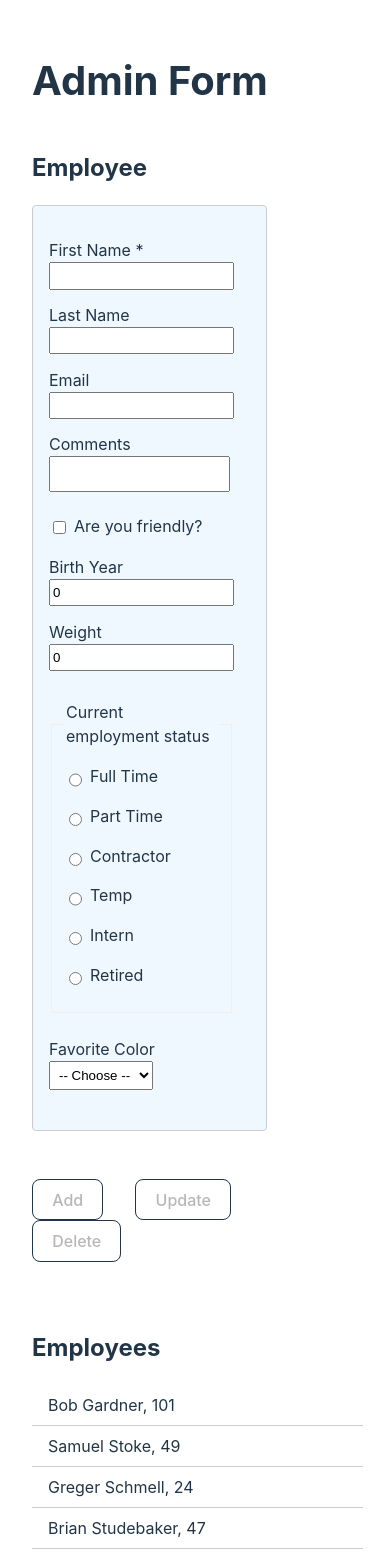
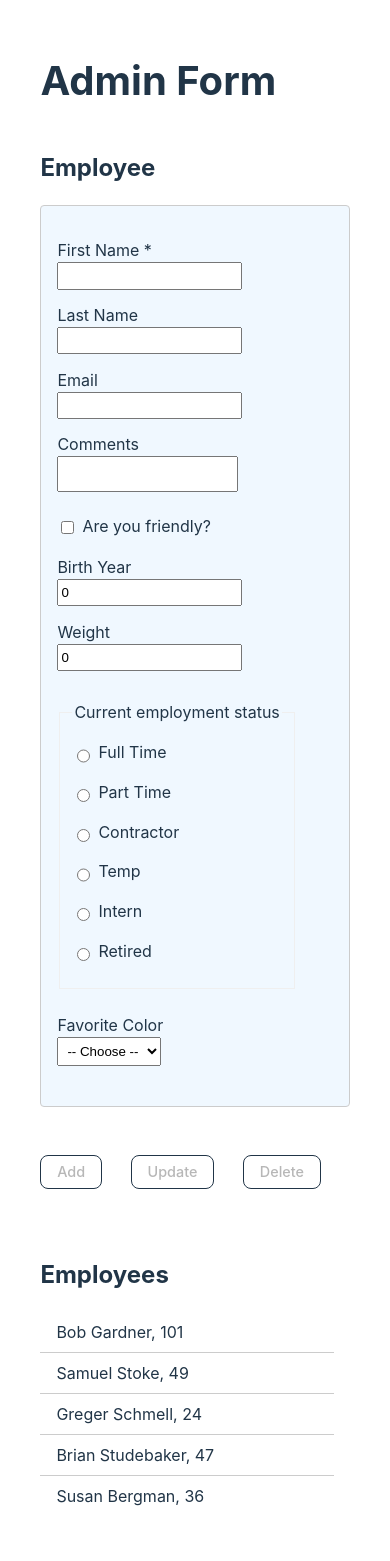
Before and after one commit to qserena/employees-localstorage, a React (Vite) app: page / in a window 390 px wide. Shown: the top 1561 px of the page. Built offline with nearby package versions, Linux system fonts and the light colour scheme.

Commit message:
Smalller buttons in mobile mode.

```diff
--- a/src/App.css
+++ b/src/App.css
@@ -162,10 +162,20 @@ button:hover {
 
     .form {
         flex-direction: column;
+        margin-right: 0;
     }
 
     #form-right {
         margin-top: 1em;
         margin-left: 0;
     }
+
+    button {
+        padding: 0.5em 1.1em;
+        font-size: 0.9em;
+    }
+
+    .list {
+        margin-right: 1em;
+    }
 }
```
